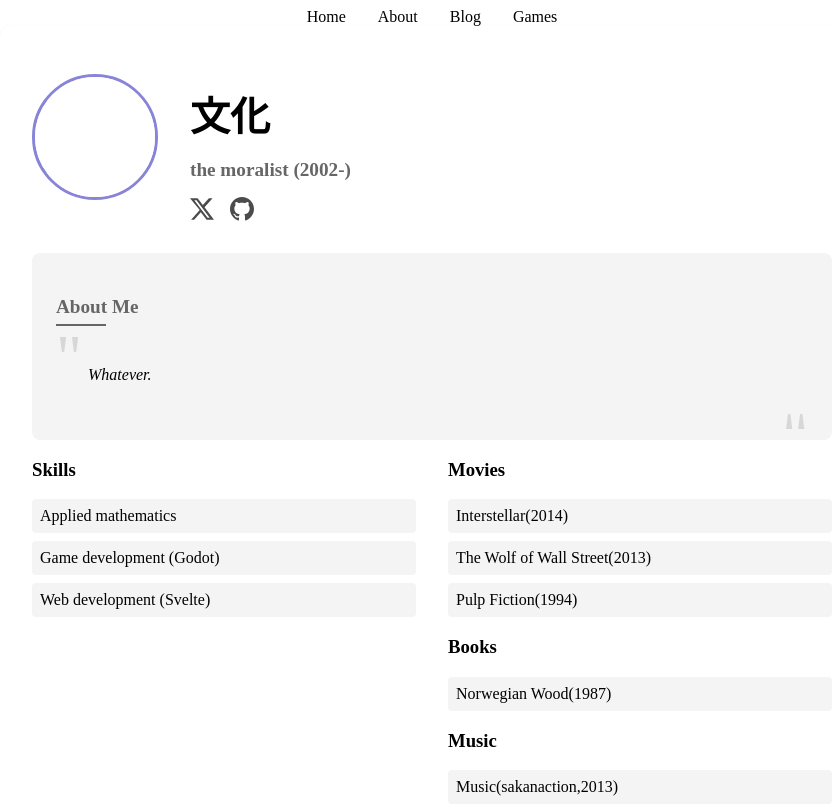
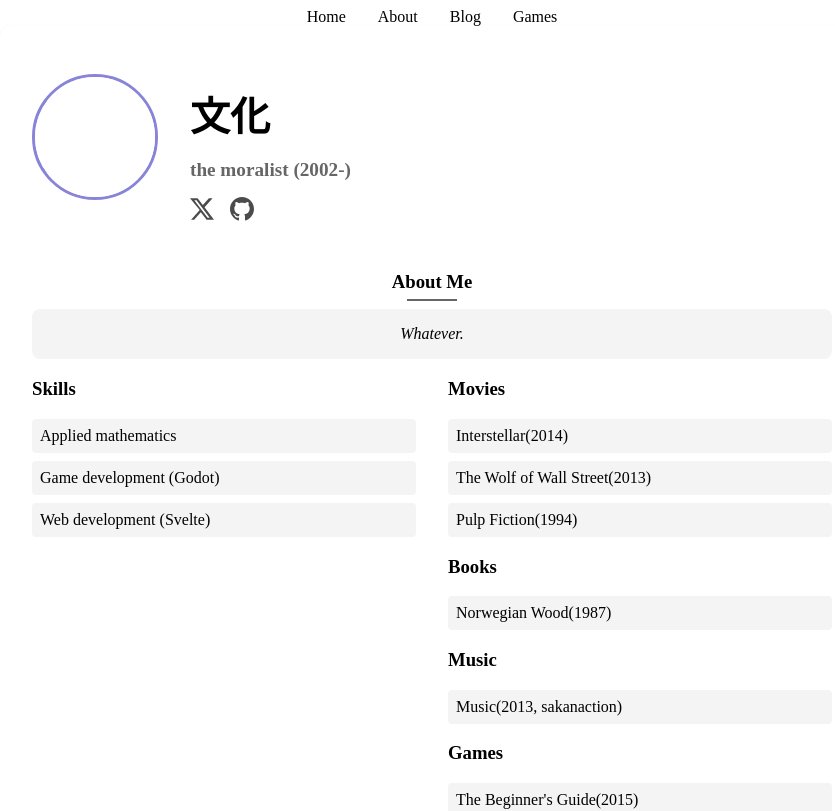
Before and after one commit to Poetic-Terrorism/poeticterrorism.net, a SvelteKit app in the folder my-app/: page /about in a window 1280 px wide. Shown: the top 811 px of the page, without its empty margins (208-1043 px from the left). Built offline with nearby package versions, Linux system fonts and the light colour scheme.

Commit message:
about me

```diff
--- a/my-app/src/routes/about/+page.svelte
+++ b/my-app/src/routes/about/+page.svelte
@@ -52,7 +52,7 @@
             {
                 category: "Music",
                 items: [
-                    "Music(sakanaction,2013)",
+                    "Music(2013, sakanaction)",
 
                 ]
             },
@@ -127,15 +127,12 @@
 
         <div class="profile-content">
             <section class="bio">
-                <div class="bio-wrapper">
-                    <h3 class="bio-title">About Me</h3>
-                    <div class="bio-text-container">
-                        <div class="bio-quote-mark bio-quote-mark-start">"</div>
-                        <p class="bio-text">{profile.bio}</p>
-                        <div class="bio-quote-mark bio-quote-mark-end">"</div>
-                    </div>
+                <h3>About Me</h3>
+                <div class="bio-content">
+                    <p>{profile.bio}</p>
                 </div>
             </section>
+
             <div class="profile-grid">
                 <section class="skills">
                     <h3>Skills</h3>
@@ -284,61 +281,41 @@
     .skills li:hover, .interests li:hover {
         background-color: var(--accent-color-light);
     }
-    .bio-wrapper {
-        background-color: var(--background-soft);
-        border-radius: 8px;
-        padding: 1.5rem;
-        position: relative;
-        overflow: hidden;
-    }
-
-    .bio-title {
-        font-size: 1.2rem;
-        color: var(--text-secondary);
+   .bio h3 {
+        text-align: center;
+        color: var(--text-primary);
         margin-bottom: 1rem;
         position: relative;
         display: inline-block;
+        width: 100%;
     }
 
-    .bio-title::after {
+    .bio h3::after {
         content: '';
         position: absolute;
         bottom: -0.5rem;
-        left: 0;
+        left: 50%;
+        transform: translateX(-50%);
         width: 50px;
         height: 2px;
         background-color: var(--text-secondary);
     }
 
-    .bio-text-container {
-        position: relative;
-        padding: 1rem 2rem;
+    .bio-content {
+        background-color: var(--background-soft);
+        border-radius: 8px;
+        padding: 1rem;
+        display: flex;
+        justify-content: center;
+        align-items: center;
+        text-align: center;
     }
 
-    .bio-quote-mark {
-        color: var(--text-secondary);
-        opacity: 0.2;
-        font-size: 4rem;
-        position: absolute;
-        line-height: 1;
-    }
-
-    .bio-quote-mark-start {
-        top: -0.5rem;
-        left: 0;
-    }
-
-    .bio-quote-mark-end {
-        bottom: -1.5rem;
-        right: 0;
-        transform: rotate(180deg);
-    }
-
-    .bio-text {
-        position: relative;
-        z-index: 1;
+    .bio-content p {
         font-style: italic;
         color: var(--text-color);
+        max-width: 600px;
+        margin: 0;
     }
 
     /* Responsive Design */
@@ -351,12 +328,5 @@
         .profile-grid {
             grid-template-columns: 1fr;
         }
-        .bio-text-container {
-            padding: 1rem 0;
-        }
-
-        .bio-quote-mark {
-            font-size: 3rem;
-        }
     }
 </style>
```
